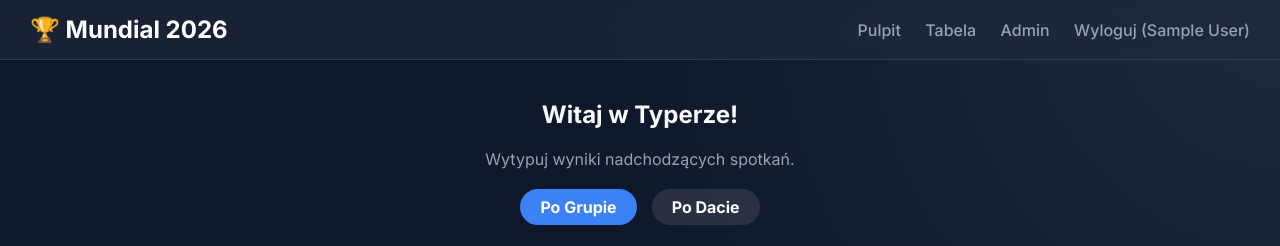
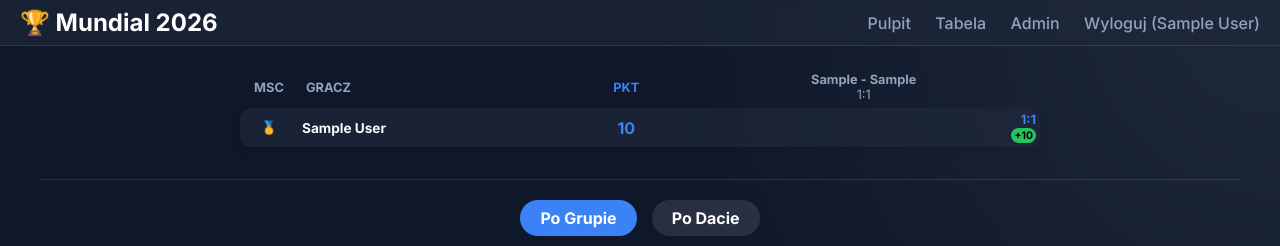
Before and after one commit to ajemfakinalkoholik-commits/mundial-2026, a Flask app: page /dashboard in a window 1280 px wide. Shown: the top 246 px of the page. Run offline with Flask 3, Linux system fonts and the light colour scheme; a user stored in the database is signed in; tables that the repository leaves empty hold one stand-in row (values such as "Sample post").

Commit message:
Add files via upload

```diff
--- a/static/css/style.css
+++ b/static/css/style.css
@@ -32,7 +32,7 @@ body {
   display: flex;
   justify-content: space-between;
   align-items: center;
-  padding: 15px 30px;
+  padding: 8px 20px;
   background: var(--panel-bg);
   backdrop-filter: blur(10px);
   border-bottom: 1px solid rgba(255, 255, 255, 0.1);
@@ -297,3 +297,16 @@ body {
   .pred-points { padding: 3px 8px; border-radius: 12px; font-size: 0.8rem; }
   .pred-none { font-size: 0.8rem; }
 }
+
+/* Compact Leaderboard Table */
+.compact-table th, .compact-table td { padding: 4px 8px !important; font-size: 0.8rem !important; }
+.compact-table .col-name-val { font-size: 0.85rem !important; padding: 4px !important; }
+.compact-table .col-points-val { font-size: 1rem !important; padding: 4px !important; }
+.compact-table .col-match-val { padding: 4px !important; }
+.compact-table .pred-score { font-size: 0.8rem !important; margin-bottom: 0px !important; }
+.compact-table .pred-points { font-size: 0.65rem !important; padding: 1px 3px !important; }
+.compact-table th .col-match > div { font-size: 0.75rem !important; }
+.compact-table th .col-match span { font-size: 0.7rem !important; }
+
+.compact-table { border-spacing: 0 2px !important; }
+.compact-table tr td { padding: 4px !important; }
--- a/templates/dashboard.html
+++ b/templates/dashboard.html
@@ -1,18 +1,10 @@
 {% extends "base.html" %}
 
 {% block content %}
-<div style="text-align: center; margin-bottom: 20px;">
-    <h2>Witaj w Typerze!</h2>
-    <p style="color: var(--text-secondary);">Wytypuj wyniki nadchodzących spotkań.</p>
-</div>
 
-<div style="display: flex; justify-content: center; gap: 15px; margin-bottom: 20px;">
-    <a href="{{ url_for('dashboard', sort='group') }}" style="padding: 8px 20px; border-radius: 20px; text-decoration: none; font-weight: bold; background: {% if request.args.get('sort', 'group') == 'group' %}var(--accent){% else %}rgba(255,255,255,0.1){% endif %}; color: white; transition: 0.2s;">Po Grupie</a>
-    <a href="{{ url_for('dashboard', sort='date') }}" style="padding: 8px 20px; border-radius: 20px; text-decoration: none; font-weight: bold; background: {% if request.args.get('sort') == 'date' %}var(--accent){% else %}rgba(255,255,255,0.1){% endif %}; color: white; transition: 0.2s;">Po Dacie</a>
-</div>
 
-<div style="overflow-x: auto; padding-bottom: 20px; margin-bottom: 30px; border-bottom: 1px solid rgba(255,255,255,0.1);">
-    <table class="leaderboard-table" style="margin-top: 0;">
+<div style="overflow-x: auto; padding-bottom: 10px; margin-bottom: 20px; border-bottom: 1px solid rgba(255,255,255,0.1);">
+    <table class="leaderboard-table compact-table" style="margin-top: 0; min-width: 600px;">
         <thead>
             <tr style="background: transparent; box-shadow: none;">
                 <th class="col-rank">MSC</th>
@@ -58,6 +50,11 @@
         {% endfor %}
         </tbody>
     </table>
+</div>
+
+<div style="display: flex; justify-content: center; gap: 15px; margin-bottom: 30px;">
+    <a href="{{ url_for('dashboard', sort='group') }}" style="padding: 8px 20px; border-radius: 20px; text-decoration: none; font-weight: bold; background: {% if request.args.get('sort', 'group') == 'group' %}var(--accent){% else %}rgba(255,255,255,0.1){% endif %}; color: white; transition: 0.2s;">Po Grupie</a>
+    <a href="{{ url_for('dashboard', sort='date') }}" style="padding: 8px 20px; border-radius: 20px; text-decoration: none; font-weight: bold; background: {% if request.args.get('sort') == 'date' %}var(--accent){% else %}rgba(255,255,255,0.1){% endif %}; color: white; transition: 0.2s;">Po Dacie</a>
 </div>
 
 {% for group_name, match_list in grouped.items() %}
```
